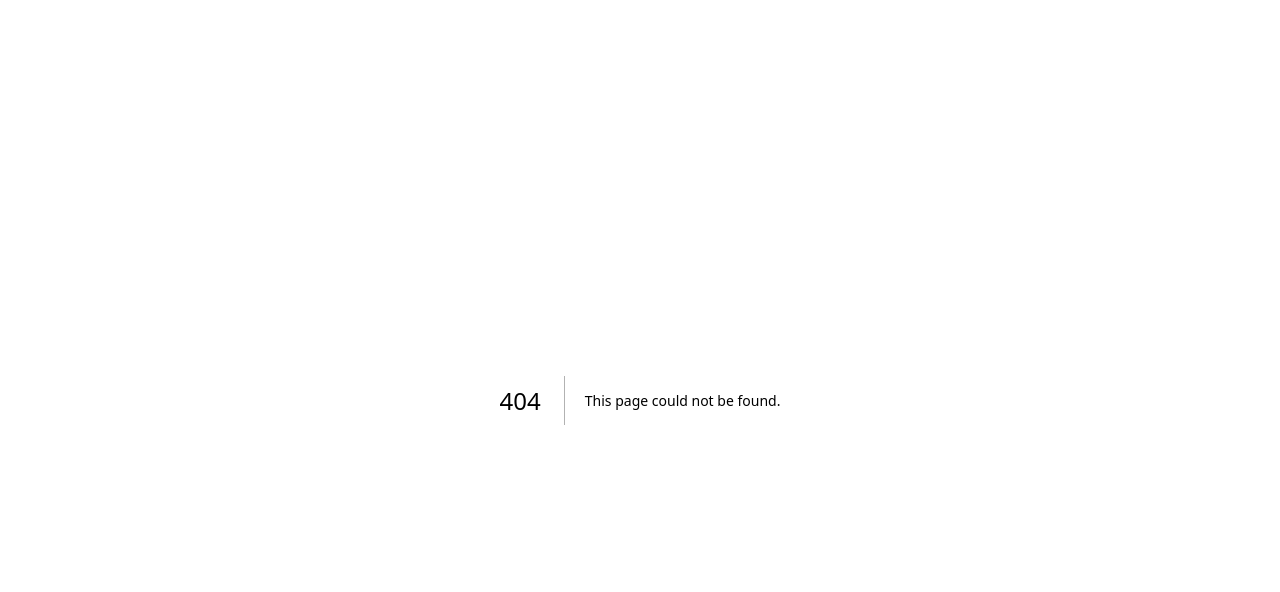
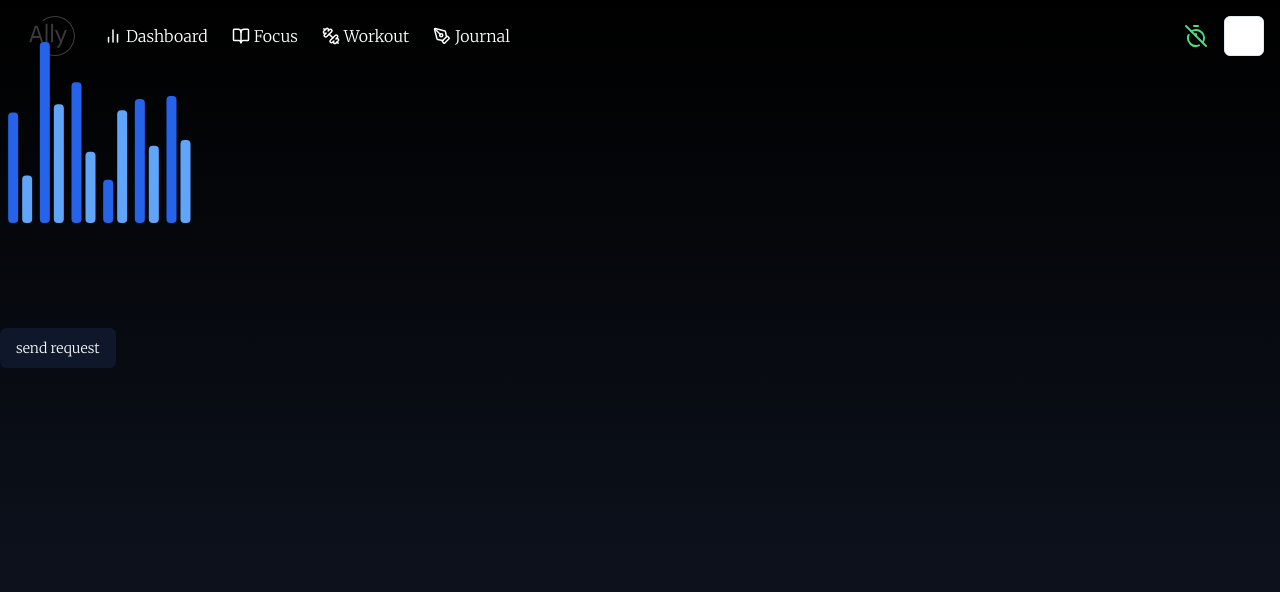
Before and after one commit to tyagidevansh/Ally, a Next.js app: page /dashboard in a window 1280 px wide. Before the commit this address had no page. Shown: the top 592 px of the page. Built offline with nearby package versions, Linux system fonts and the light colour scheme.

Commit message:
graph data api

```diff
--- /dev/null
+++ b/app/(main)/dashboard/page.tsx
@@ -0,0 +1,65 @@
+'use client'
+
+import Navbar from "@/components/navbar";
+import { Bar, BarChart } from "recharts"
+
+import { ChartConfig, ChartContainer } from "@/components/ui/chart"
+import { Button } from "@/components/ui/button";
+import axios from "axios";
+
+const chartData = [
+  { month: "January", desktop: 186, mobile: 80 },
+  { month: "February", desktop: 305, mobile: 200 },
+  { month: "March", desktop: 237, mobile: 120 },
+  { month: "April", desktop: 73, mobile: 190 },
+  { month: "May", desktop: 209, mobile: 130 },
+  { month: "June", desktop: 214, mobile: 140 },
+]
+
+const chartConfig = {
+  desktop: {
+    label: "Desktop",
+    color: "#2563eb",
+  },
+  mobile: {
+    label: "Mobile",
+    color: "#60a5fa",
+  },
+} satisfies ChartConfig
+
+const handleClick = async () => {
+  try {
+    const response = await axios.get("/api/graphs", {
+      params: {
+        startTime: new Date("Septemeber 12, 2024 00:00:00").toISOString(),
+        endTime: new Date("Septemeber 14, 2024 11:59:59").toISOString(),
+      }
+    });
+    console.log(response.data);
+  } catch (error) {
+    console.log("graph api handle click error", error);
+  }
+}
+
+const dashboard = () => {
+  return (
+    <div className="min-h-screen bg-gradient-to-b from-black to-gray-900 text-white">
+      <Navbar/>
+      <div className="h-[300px] w-[200px]">
+      <ChartContainer config={chartConfig} className="min-h-[200px] w-full">
+        <BarChart accessibilityLayer data={chartData}>
+          <Bar dataKey="desktop" fill="var(--color-desktop)" radius={4} />
+          <Bar dataKey="mobile" fill="var(--color-mobile)" radius={4} />
+        </BarChart>
+      </ChartContainer>
+      </div>
+
+      <div>
+        <Button onClick={handleClick}>send request</Button>
+      </div>
+
+    </div>
+  )
+}
+
+export default dashboard;
--- a/app/(main)/focus/page.tsx
+++ b/app/(main)/focus/page.tsx
@@ -30,7 +30,7 @@ const environments: Environment[] = [
 ];
 
 const Home = () => {
-  const [selectedComponent, setSelectedComponent] = useState("Pomodoro");
+  const [selectedComponent, setSelectedComponent] = useState("Timer");
   const [quote, setQuote] = useState("");
   const [currentEnv, setCurrentEnv] = useState<Environment>(environments[0]);
   const sliderRef = useRef<any>(null);
--- a/app/(main)/page.tsx
+++ b/app/(main)/page.tsx
@@ -12,7 +12,7 @@ const Home = () => {
 
   const handleClick = () => {
     if (isSignedIn) {
-      router.push('/home');
+      router.push('/dashboard');
     } else {
       router.push('/sign-in');
     }
--- /dev/null
+++ b/app/api/graphs/route.ts
@@ -0,0 +1,60 @@
+import { currentProfile } from "@/lib/current-profile";
+import { db } from "@/lib/db";
+import { NextResponse } from "next/server";
+
+export async function GET(req: Request) {
+  try {
+    const profile = await currentProfile();
+
+    if (!profile) {
+      return new NextResponse("Unauthorized", { status : 401});
+    }
+
+    const url = new URL(req.url);
+    const startTimeString = url.searchParams.get('startTime');
+    const endTimeString = url.searchParams.get('endTime');
+
+    if (!startTimeString || !endTimeString) {
+      return new NextResponse("Invalid date range", { status: 400 });
+    }
+
+    const startTime = new Date(startTimeString);
+    const endTime = new Date(endTimeString);
+
+    if (isNaN(startTime.getTime()) || isNaN(endTime.getTime())) {
+      return new NextResponse("Invalid date format", { status: 400 });
+    }
+
+    const dates = [];
+    const durations = [];
+
+    for (let dt = new Date(startTime); dt <= endTime; dt.setDate(dt.getDate() + 1)) {
+      dates.push(dt.toDateString().slice(4, 10));
+
+      const currentDay = new Date(dt);
+      const nextDay = new Date(dt);
+
+      nextDay.setDate(dt.getDate() + 1);
+
+      const logs = await db.timerLog.findMany({
+        where: {
+          profileId: profile.id,
+          startTime: {
+            gte: currentDay,
+            lt: nextDay,
+          },
+        }
+      });
+
+      durations.push(logs.reduce((sum, log) => sum + log.duration, 0));
+    }
+
+    console.log("dates: ", dates);
+    console.log("durations: ", durations)
+
+    return NextResponse.json({success: "message receieved", startTime, endTime});
+  } catch (error) {
+    console.log("[GRAPHS ERROR] ", error);
+    return new NextResponse("Internal Error", {status: 500});
+  }
+}
--- a/components/timer.tsx
+++ b/components/timer.tsx
@@ -221,8 +221,6 @@ const Timer = ({ onChangeTimer }: TimerProps) => {
     setShowAlert(false);
   };
 
-
-
   const fetchTodayStudyTime = async () => {
     try {
       const response = await fetch('/api/timer-log', {
```
